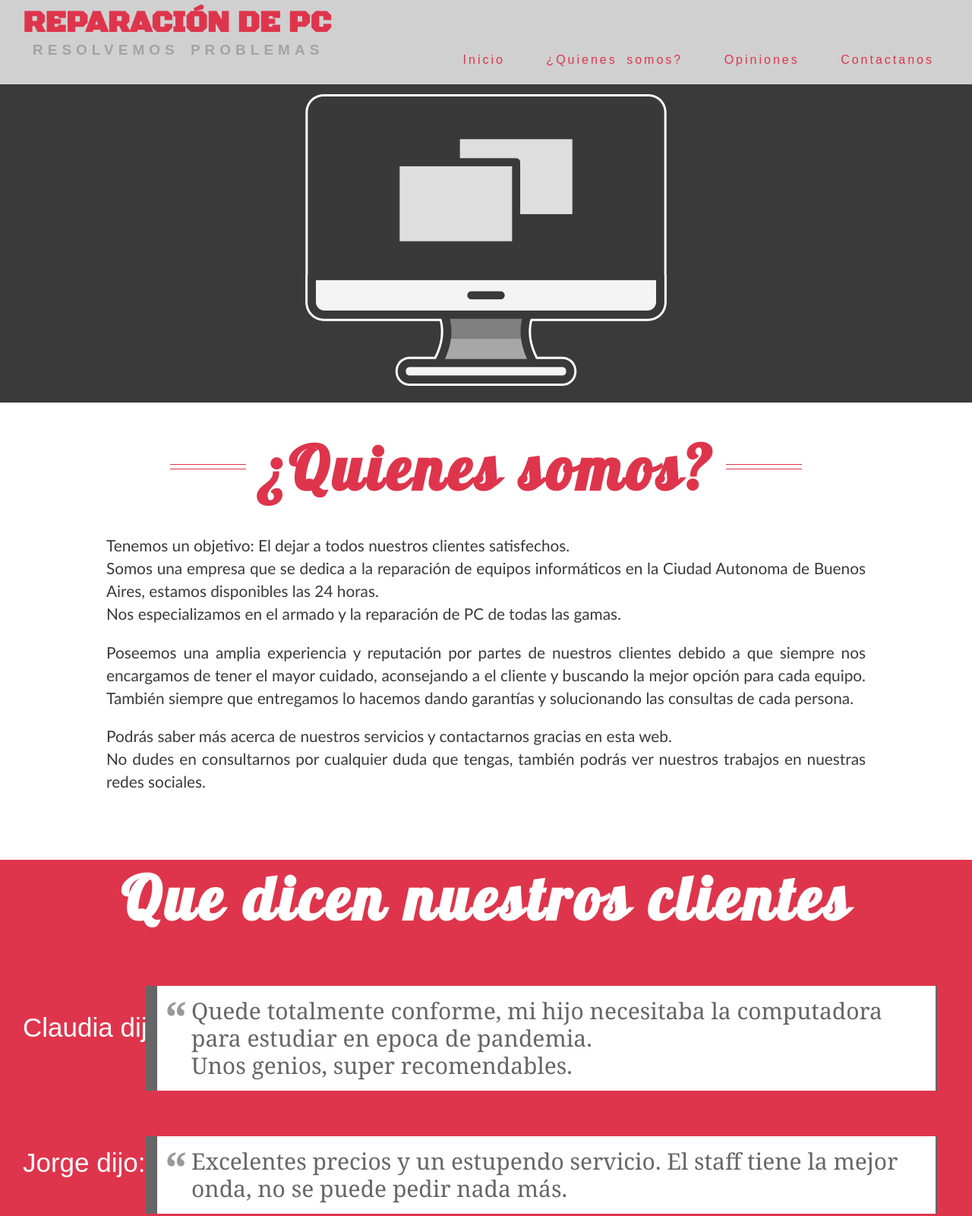
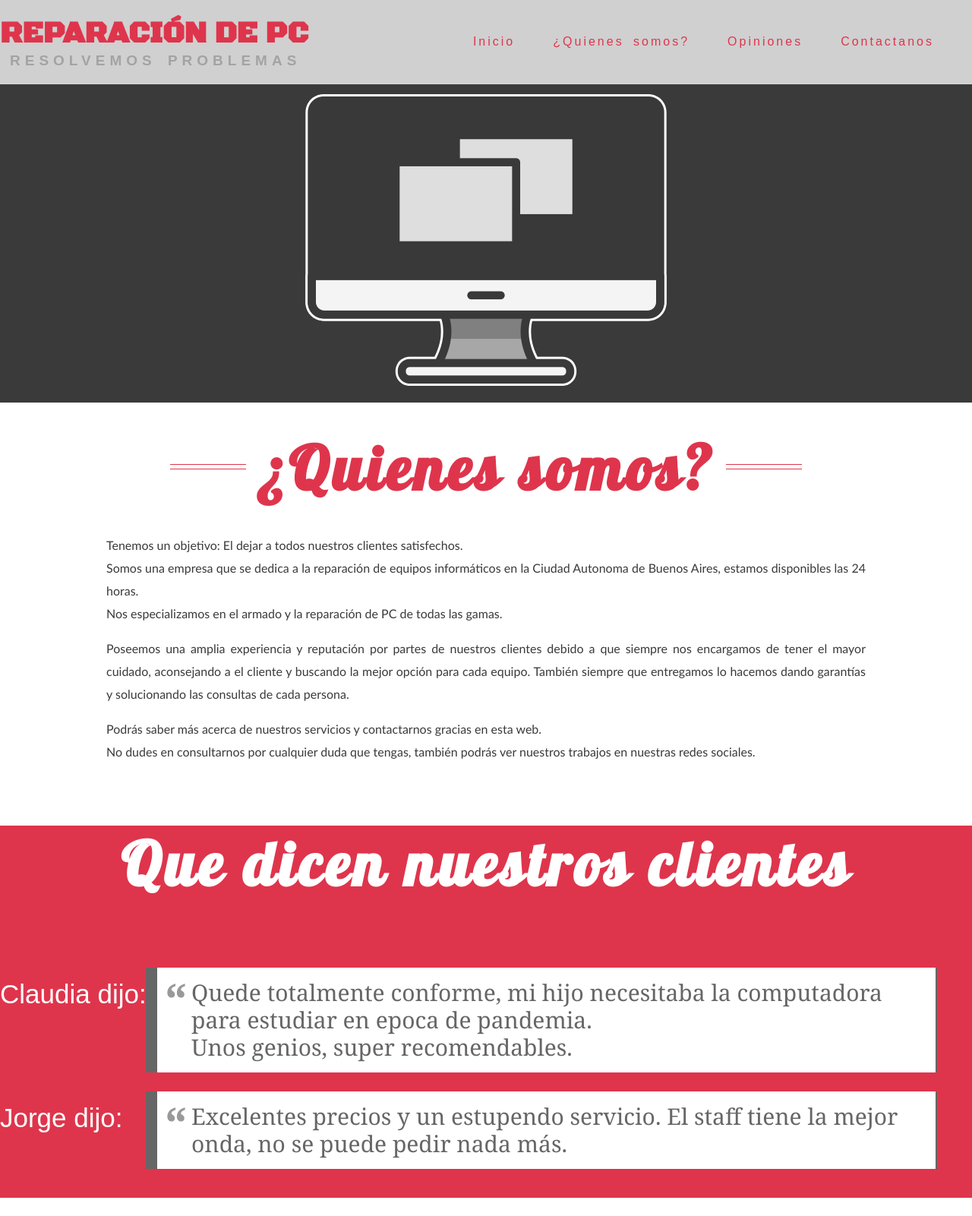
Before and after one commit to francosettem/Html-and-css-web-page, a plain HTML site: page index.html in a window 1280 px wide. Shown: the top 1601 px of the page at 76% size. Drawn offline with Linux system fonts and the light colour scheme.

Commit message:
Minor changes
Updated some sections of the page using display and flexbox.

```diff
--- a/index.html
+++ b/index.html
@@ -53,14 +53,13 @@
     <!-- Reseñas -->
 
     <section id="reviews">
-
     <h2>Que dicen nuestros clientes</h2>
-
+    <div>
         <p>Claudia dijo:</p>
         <blockquote>Quede totalmente conforme, mi hijo necesitaba la computadora para estudiar en epoca de pandemia. <br>Unos genios, super recomendables.</blockquote>
-
         <p>Jorge dijo:</p>
         <blockquote>Excelentes precios y un estupendo servicio. El staff tiene la mejor onda, no se puede pedir nada más.</blockquote>
+    </div>
     </section>
 
     <section class="contact-us">
--- a/style.css
+++ b/style.css
@@ -7,8 +7,8 @@ html { overflow-x: hidden; }
 body {
     width: 100%;
     max-height: 2800px;
-    margin: auto;
-    padding: auto;
+    margin: 0;
+    padding: 0;
     font-family: Arial, Helvetica, sans-serif;
     overflow-x:hidden;
     background-color: white;
@@ -29,38 +29,44 @@ header h1 {
     text-transform: uppercase;
     font-size: 40px;
     color: #DE354C;
-    margin-top: 5px;
-    margin-left: 30px;
 
 }
 
 header span {
-    display: block;
     text-decoration: none;
     font-family: Arial, Helvetica, sans-serif;
     font-size: 19px;
     text-transform: uppercase;
-    color: rgba(155, 155, 155, 0.849);
     letter-spacing: 6px;
     word-spacing: 4px;
     margin-left: 13px;
+    color: rgba(155, 155, 155, 0.849);
+    display:block;
 }
 
 /* Navbar */
 
 nav {
-    background-color:rgba(226, 226, 226, 0.9);
+    position: fixed;
+    z-index: 20;
+    display:flex;
+    align-items: center;
     width: 100%;
     height: 110px;
+    background-color:rgba(226, 226, 226, 0.9);
     border-bottom: 1px solid rgba(212, 212, 212, 0.849);
-    position: fixed;
     margin-top: 0px;
-    z-index: 20;
     overflow:hidden;
 }
 
+nav ul {
+    display: flex;
+    flex:1;
+    align-items: center;
+    justify-content:flex-end;
+}
+
 nav ul li {
-    display: inline-block;
     color: #DE354C;
     list-style: none;
     margin-right: 50px;
@@ -68,10 +74,6 @@ nav ul li {
     word-spacing: 5px;
 }
 
-nav ul {
-    float: right;
-    margin-top: -40px;
-}
 
 nav li a {
     text-decoration: none;
@@ -82,9 +84,10 @@ nav li a {
 /* Banner */
 
 #b-container {
+    background-color: rgb(58, 58, 58);
+    height: 530px;
     overflow: hidden;
-    height: 530px;
-    background-color: rgb(58, 58, 58);
+    pointer-events: none;
 }
 
 .pc-icon {
@@ -112,14 +115,13 @@ nav li a {
 /* Texto de sección quienes somos */
 
 .info-article {
-    font: 1.3em  'Trebuchet MS', sans-serif;
+    font-family: 'Trebuchet MS', sans-serif;
     text-align: justify;
     color:  rgb(58, 58, 58);
 
   }
 .info-article p {
-    margin: 0 0 1em 0;
-    line-height : 30px;
+    line-height: 30px;
   }
 
 
@@ -127,7 +129,7 @@ nav li a {
 
 #reviews {
     background-color: #DE354C;
-    height: 550px;
+    height: 490px;
 }
 
 #reviews h2 {
@@ -135,22 +137,23 @@ nav li a {
     text-align: center;
 }
 
+#reviews div {
+    float:left;
+    display:inline;
+    width: 100%;
+}
 
 #reviews p {
     color:white;
     font-size:35px;
-    float:left;
-    margin-left:30px;
 }
 
-#reviews blockquote {
-    display:block;
-    justify-content: center;
-    align-items: center;
+
+ blockquote {
     width: 75%;
     margin-bottom: 40px;
-    margin-top: 60px;
     margin-left:15%;
+    margin-top:-90px;
  }
 
 
```
